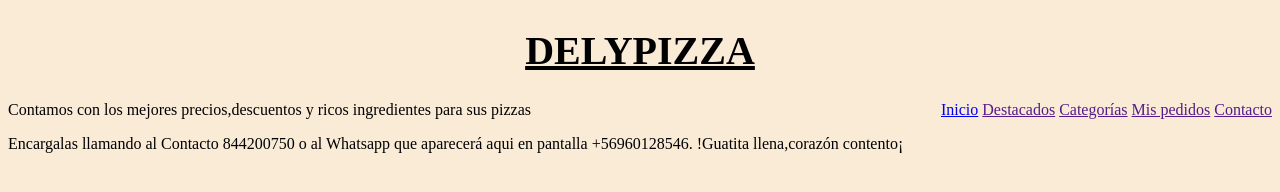
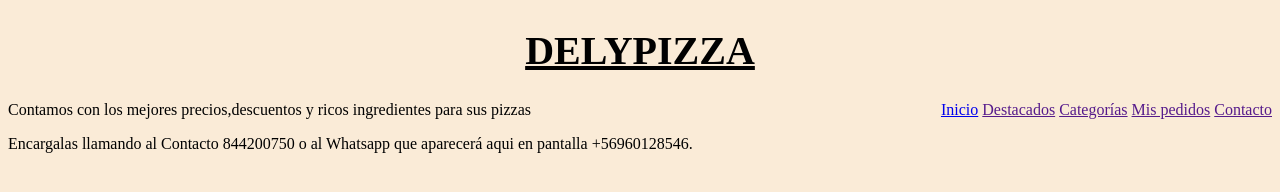
Before and after one commit to Jennifer-Anais/prueba1, a plain HTML site: page index.html in a window 1280 px wide. Drawn offline with Linux system fonts and the light colour scheme.

Commit message:
cambio parrafo

```diff
--- a/index.html
+++ b/index.html
@@ -28,8 +28,7 @@
         </div>
 
 <p>Contamos con los mejores precios,descuentos y ricos ingredientes para sus pizzas</p>
-<p>Encargalas llamando al Contacto 844200750 o al Whatsapp que aparecerá aqui en pantalla +56960128546.
-    !Guatita llena,corazón contento¡</p>
+<p>Encargalas llamando al Contacto 844200750 o al Whatsapp que aparecerá aqui en pantalla +56960128546.</p>
 
 </body>
 </html>
```
